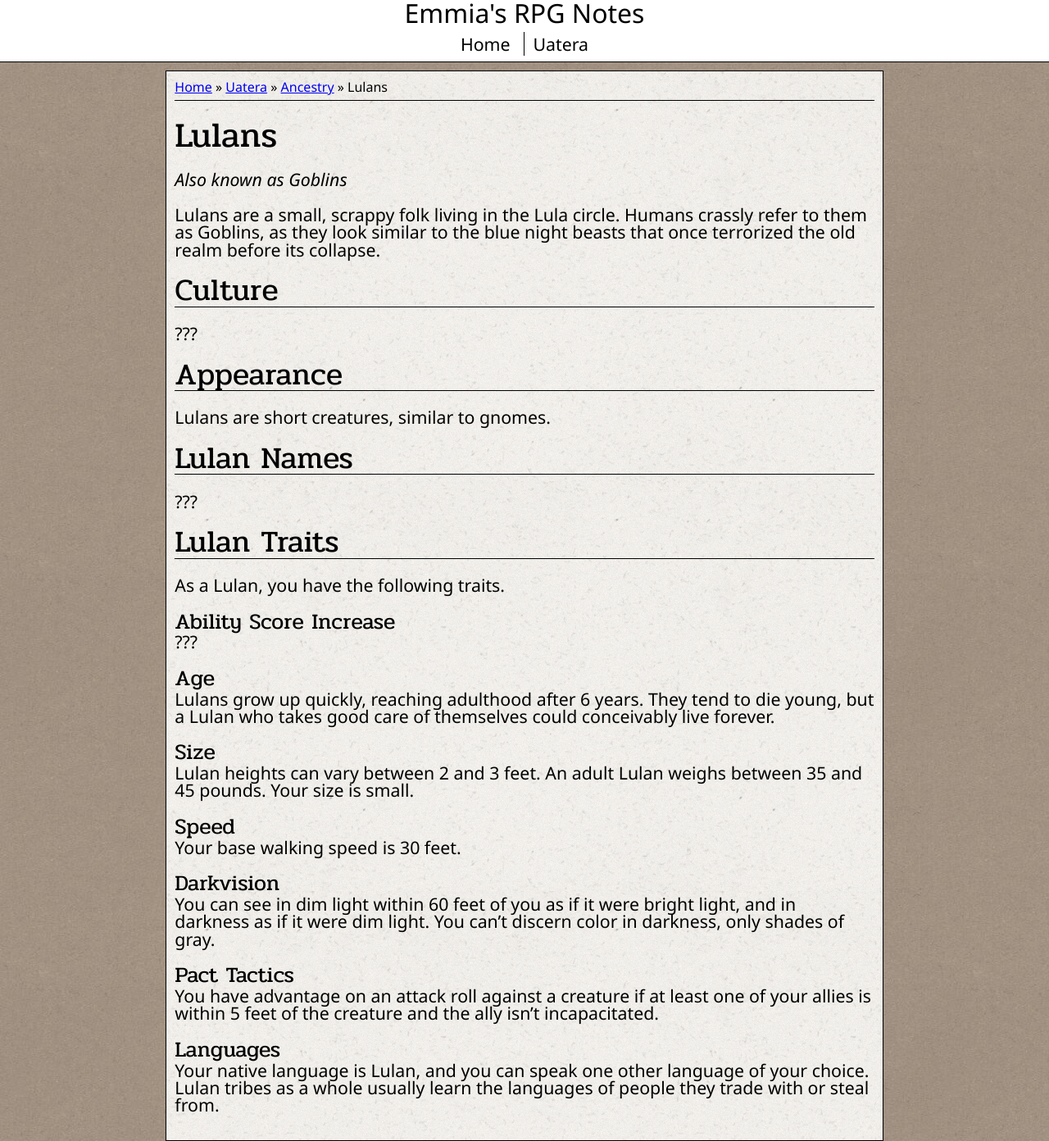
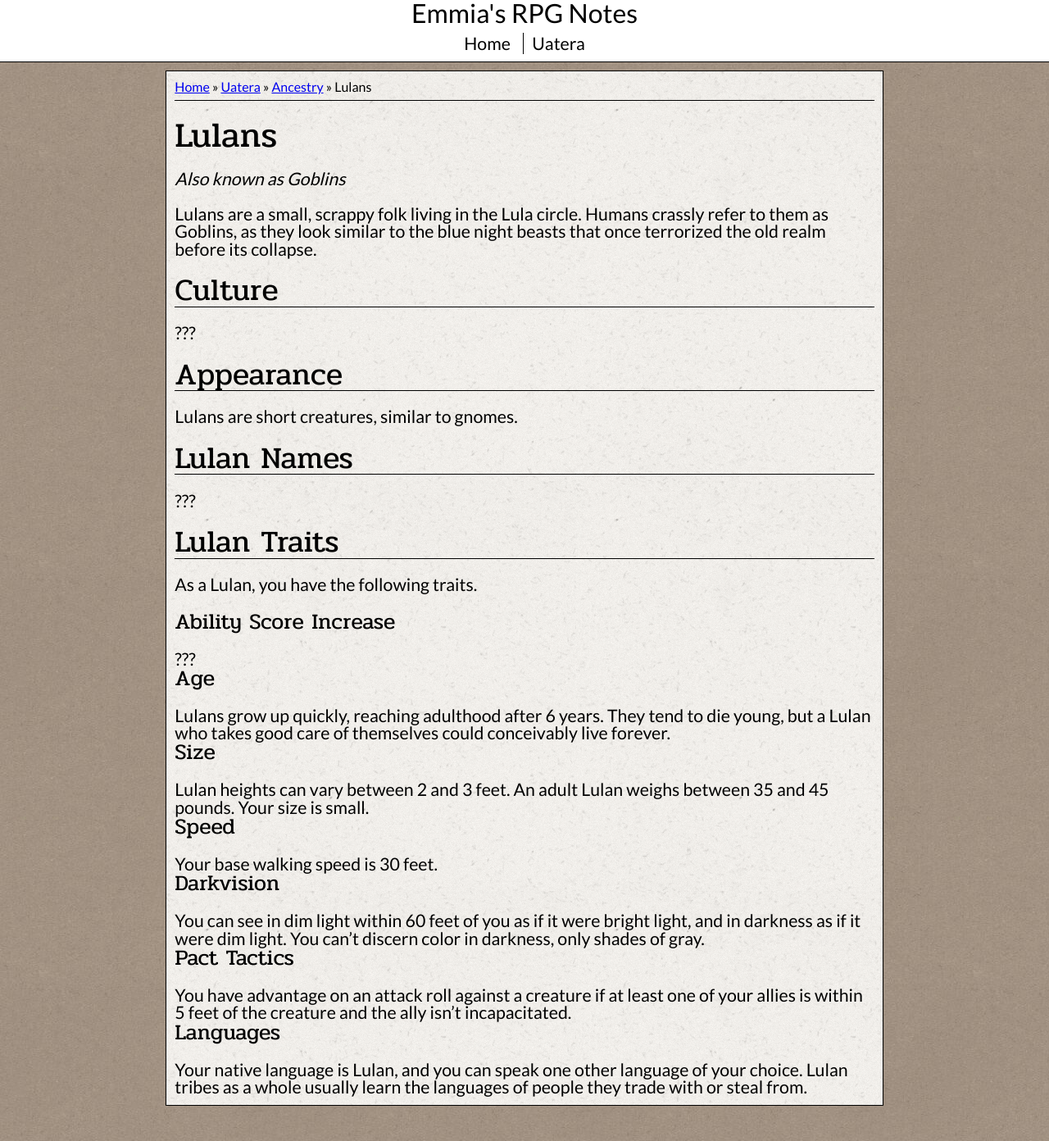
Before and after one commit to EmmiaSilk/rpg-notes, a Jekyll site: the page built from _collections/_uatera_ancestries/lulan.md, in a window 1280 px wide. Shown: the whole page at 82% size. Built offline with Jekyll 4.4.1, drawn with Linux system fonts in a browser that asks for light colours; after the commit the page ends 1349 px from its top, so only the background shows below that.

Commit message:
Fixed browser compatibility issues.

```diff
--- a/_includes/head.html
+++ b/_includes/head.html
@@ -4,6 +4,8 @@
   <meta name="viewport" content="width=device-width, initial-scale=1">
   {% seo %}
   <link href="https://fonts.googleapis.com/css?family=Pridi&display=swap" rel="stylesheet">
+  <link href="https://fonts.googleapis.com/css?family=Lato&display=swap" rel="stylesheet">
+
   <link rel="stylesheet" href="{{"/assets/main.css" | relative_url}}">
   {%- feed_meta -%}
 
--- a/_sass/_typography.scss
+++ b/_sass/_typography.scss
@@ -1,24 +1,25 @@
 body {
   color: black;
-  font-family: "Segoe UI";
+  font-family: $font-family-default;
   font-size: $font-size-default;
+  font-weight: $font-weight-default;
 }
 
 p {
   display: block;
-  margin-block-start: 1em;
-  margin-block-end: 1em;
+  margin-top: 1em;
+  margin-bottom: 1em;
 }
 em {
   font-style: italic;
 }
 
 h1, h2, h3, h4, h5, h6 {
-  font-family: Pridi;
+  font-family: $font-family-header;
 }
 h1, h2, h3 {
-  margin-block-start: 0.5em;
-  margin-block-end: 0.5em;
+  margin-top: 0.5em;
+  margin-bottom: 0.5em;
 }
 h4, h5, h6 {
   // margin-block-start: 0.75em;
@@ -31,13 +32,13 @@ h2 {
   border-bottom: 1px solid black;
 }
 h3 {
-  font-sizE: $font-size-default*1.5;
+  font-size: $font-size-default*1.5;
   text-decoration: underline;
 }
 h4 {
   font-size: $font-size-default*1.25;
   &+p {
-    margin-block-start: 0;
+    margin-block-end: 0;
   }
 }
 
--- a/_sass/_variables.scss
+++ b/_sass/_variables.scss
@@ -1 +1,5 @@
 $font-size-default: 16pt;
+$font-family-default: "Lato";
+$font-weight-default: 400;
+
+$font-family-header: "Pridi";
```
